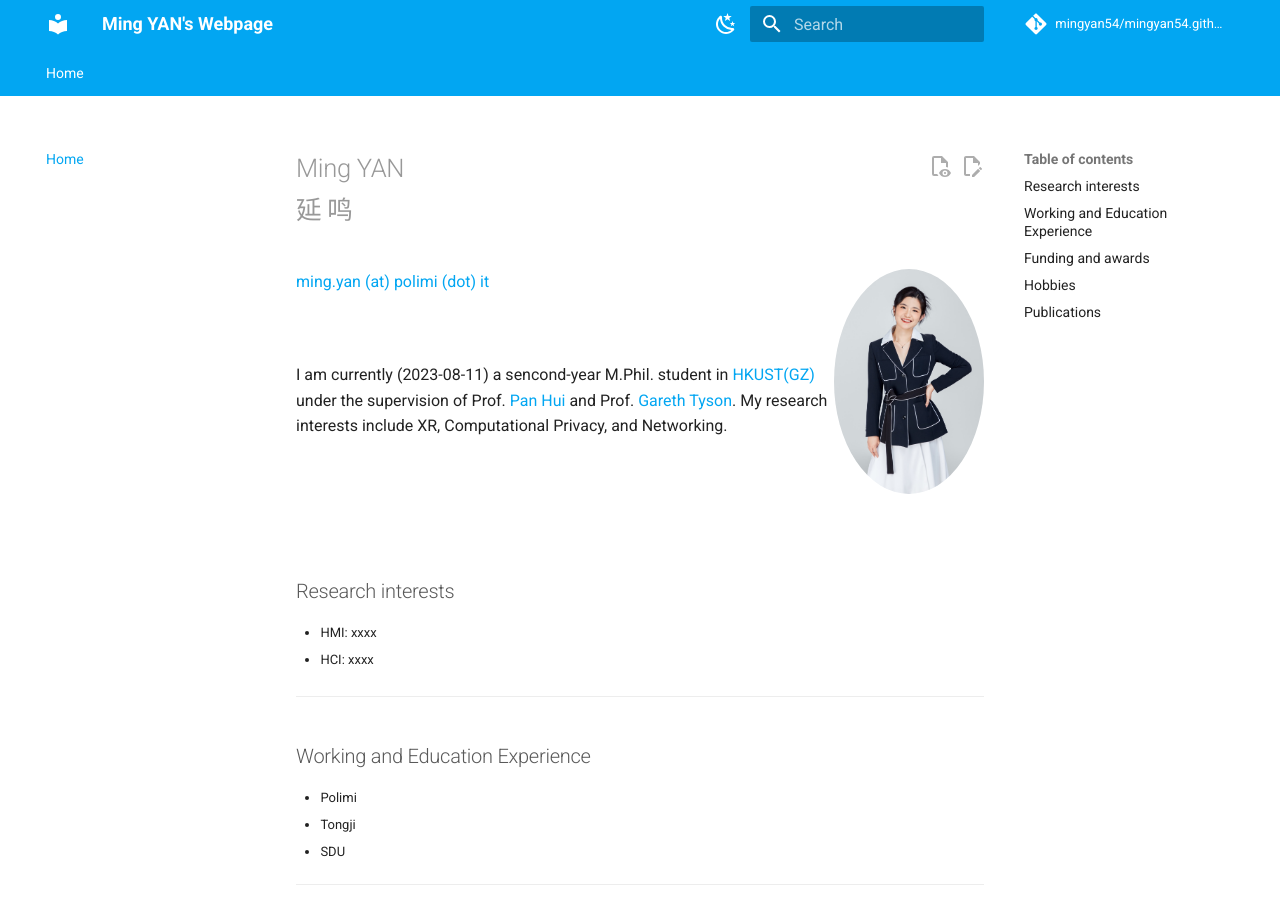
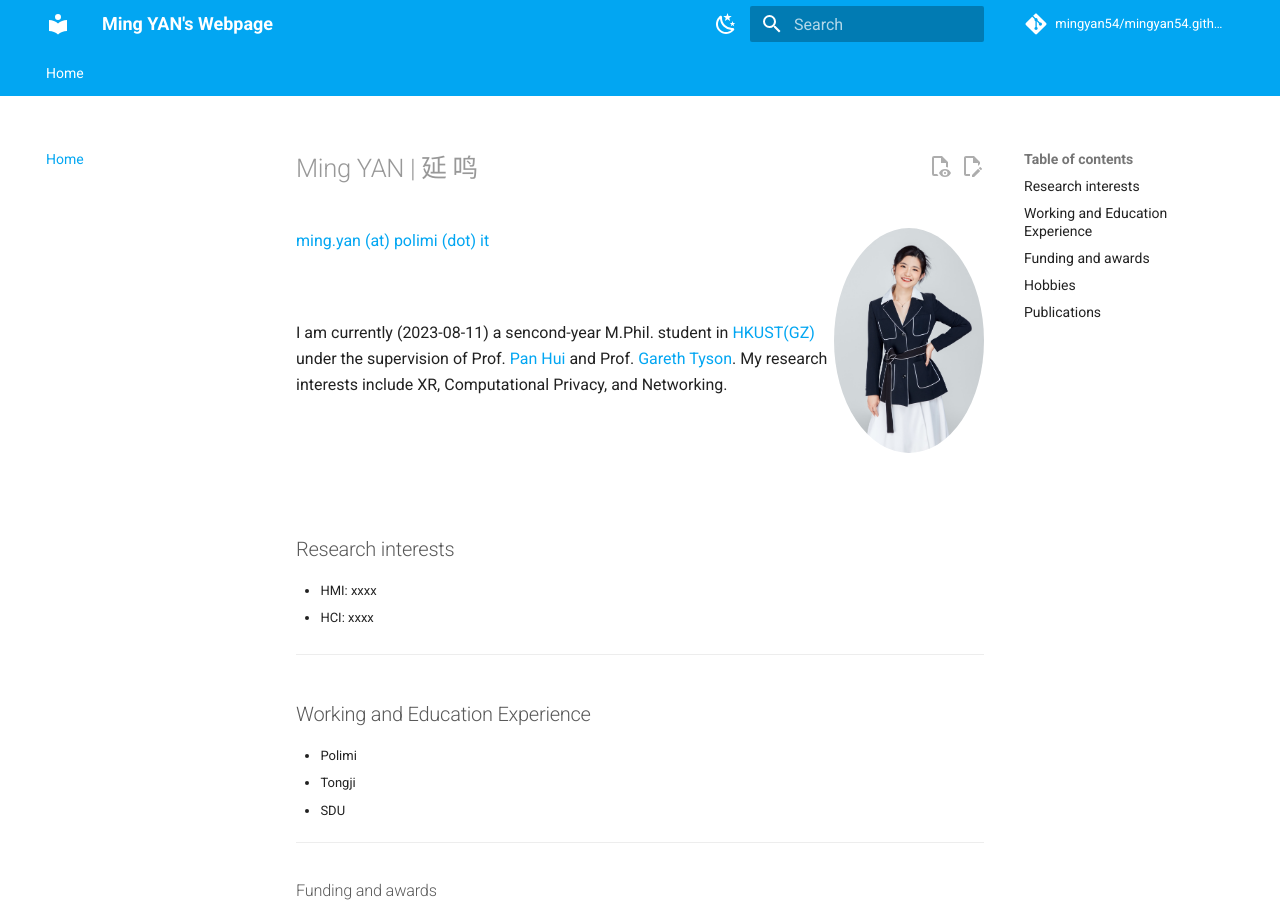
Before and after one commit to mingyan54/MingYan54.github.io, an MkDocs documentation site: the page built from docs/index.md, in a window 1280 px wide and 900 px high. Built offline with MkDocs 1.6.1 and Material for MkDocs 9.7.7, drawn with Linux system fonts in a browser that asks for light colours; comment, search, counter and statistics services are not loaded.

Commit message:
minor change

```diff
--- a/docs/index.md
+++ b/docs/index.md
@@ -21,7 +21,7 @@
 
 <!-- ########################################################################## -->
 
-# <small> Ming YAN <br> 延 鸣 </small>
+# <small> Ming YAN | 延 鸣 </small>
 
 <div>
     <div style="float:left">
```
